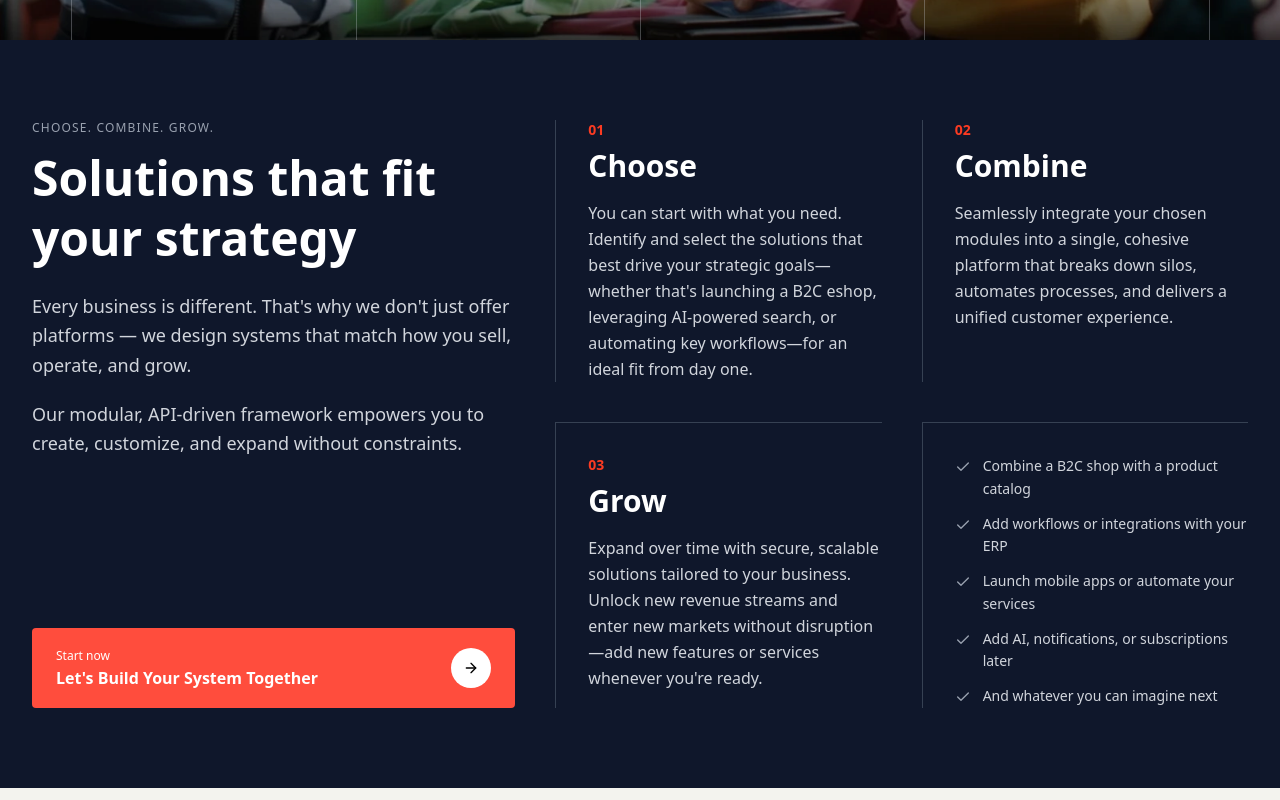
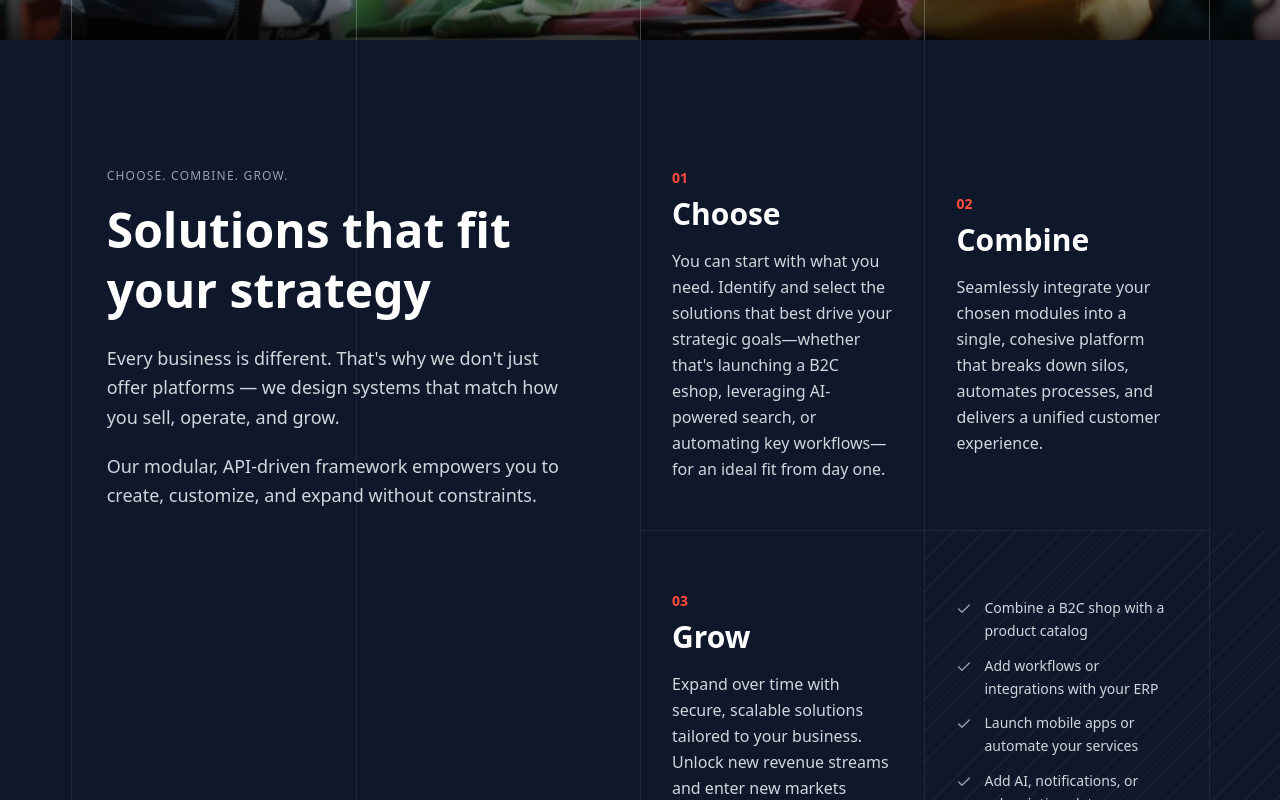
Before and after one commit to abdullah-fareed1/synergic, a Next.js app: page / in a window 1280 px wide. Shown: the part 760-1560 px from the top of the page. Built offline with nearby package versions, Linux system fonts and the light colour scheme.

Commit message:
updates to the choose grow section:  added grid lines and chaged positions

```diff
--- a/app/home/sections/ChooseCombineGrow.tsx
+++ b/app/home/sections/ChooseCombineGrow.tsx
@@ -13,8 +13,19 @@ export default function ChooseCombineGrow() {
   };
 
   return (
-    <section className="bg-slate-900 text-white py-16 md:py-20">
-            <div className="max-w-7xl mx-auto px-6 md:px-8">
+    <section className="bg-slate-900 text-white relative overflow-hidden">
+      <div className="max-w-full mx-auto relative py-16 md:py-20">
+        {/* Desktop Grid Lines - 18 column system */}
+        <div className="hidden md:block absolute inset-0 pointer-events-none">
+          {/* Vertical lines at positions 1, 5, 9, 13, 17 out of 18 */}
+          <div className="absolute left-[5.56%] top-0 bottom-0 w-px bg-gray-700 opacity-40" />
+          <div className="absolute left-[27.78%] top-0 bottom-0 w-px bg-gray-700 opacity-40" />
+          <div className="absolute left-[50%] top-0 bottom-0 w-px bg-gray-700 opacity-40" />
+          <div className="absolute left-[72.22%] top-0 bottom-0 w-px bg-gray-700 opacity-40" />
+          <div className="absolute left-[94.44%] top-0 bottom-0 w-px bg-gray-700 opacity-40" />
+        </div>
+
+        <div className="max-w-full mx-auto px-6 md:px-0 relative z-10">
           {/* Mobile Accordion Layout */}
           <div className="md:hidden">
             {/* Mobile Header */}
@@ -47,7 +58,7 @@ export default function ChooseCombineGrow() {
                 <div>
                   <div
                     className="font-bold text-sm mb-1"
-                        style={{ color: "var(--brand-red)" }}
+                    style={{ color: "#FF4D3D" }}
                   >
                     01
                   </div>
@@ -80,7 +91,7 @@ export default function ChooseCombineGrow() {
                 <div>
                   <div
                     className="font-bold text-sm mb-1"
-                        style={{ color: "var(--brand-red)" }}
+                    style={{ color: "#FF4D3D" }}
                   >
                     02
                   </div>
@@ -144,7 +155,7 @@ export default function ChooseCombineGrow() {
                 <div>
                   <div
                     className="font-bold text-sm mb-1"
-                        style={{ color: "var(--brand-red)" }}
+                    style={{ color: "#FF4D3D" }}
                   >
                     03
                   </div>
@@ -172,12 +183,12 @@ export default function ChooseCombineGrow() {
             <div className="pt-8">
               <button
                 className="w-full text-white px-6 py-5 rounded flex items-center justify-between group transition"
-                    style={{ backgroundColor: "var(--brand-red)" }}
+                style={{ backgroundColor: "#FF4D3D" }}
                 onMouseEnter={(e) =>
                   (e.currentTarget.style.backgroundColor = "#E63520")
                 }
                 onMouseLeave={(e) =>
-                      (e.currentTarget.style.backgroundColor = "var(--brand-red)")
+                  (e.currentTarget.style.backgroundColor = "#FF4D3D")
                 }
               >
                 <div className="text-left">
@@ -194,12 +205,13 @@ export default function ChooseCombineGrow() {
           </div>
 
           {/* Desktop Layout */}
-              <div className="hidden md:grid grid-cols-12 gap-8 lg:gap-10">
-                {/* Left Column - Header + CTA (spans 5 columns) */}
-                <div className="col-span-5 flex flex-col">
-                  {/* Header */}
-                  <div className="mb-auto">
-                    <p className="text-gray-400 text-xs tracking-widest mb-3 uppercase">
+          <div className="hidden md:block relative">
+            <div className="flex">
+              {/* Left Section - Line 1 to Center (5.56% to 50%) = 8 parts */}
+              <div className="flex flex-col justify-between" style={{ width: '50%' }}>
+                {/* Content Area - starts after line 1, ends at center */}
+                <div className="pl-[16.67%] pr-[11.11%] py-12">
+                  <p className="text-gray-400 text-xs tracking-widest mb-4 uppercase">
                     CHOOSE. COMBINE. GROW.
                   </p>
                   <h2 className="text-4xl lg:text-5xl font-bold mb-6 leading-tight">
@@ -210,15 +222,16 @@ export default function ChooseCombineGrow() {
                     platforms — we design systems that match how you sell,
                     operate, and grow.
                   </p>
-                    <p className="text-gray-300 text-base lg:text-lg mb-12 leading-relaxed">
+                  <p className="text-gray-300 text-base lg:text-lg leading-relaxed">
                     Our modular, API-driven framework empowers you to create,
                     customize, and expand without constraints.
                   </p>
                 </div>
 
-                  {/* CTA Button */}
+                {/* CTA Button - Starts after line 1, at line 2 (27.78%) */}
+                <div className="pl-[11.11%]">
                   <button
-                    className="w-full text-white px-6 py-5 rounded flex items-center justify-between group transition"
+                    className="w-full text-white px-8 py-6 flex items-center justify-between group transition"
                     style={{ backgroundColor: "#FF4D3D" }}
                     onMouseEnter={(e) =>
                       (e.currentTarget.style.backgroundColor = "#E63520")
@@ -238,14 +251,36 @@ export default function ChooseCombineGrow() {
                     </div>
                   </button>
                 </div>
+              </div>
 
-                {/* Right Side - 2x2 Grid (spans 7 columns) */}
-                <div className="col-span-7 grid grid-cols-2 gap-8 lg:gap-10">
+              {/* Right Section - Center to Line 5 (50% to 94.44%) = 8 parts */}
+              <div className="relative" style={{ width: '50%' }}>
+                {/* Horizontal line from center to line 5 */}
+                <div className="absolute left-0 top-1/2 h-px bg-gray-700 opacity-40" style={{ right: '11.11%' }} />
+
+                {/* Diagonal striped background - starts at line 4 (72.22% of screen) and goes to end of screen */}
+                <div
+                  className="absolute h-1/2 pointer-events-none"
+                  style={{
+                    left: "44.44%",
+                    right: "0",
+                    bottom: "0",
+                    backgroundImage: `repeating-linear-gradient(
+                      135deg,
+                      transparent,
+                      transparent 10px,
+                      rgba(100, 116, 139, 0.1) 10px,
+                      rgba(100, 116, 139, 0.1) 11px
+                    )`
+                  }}
+                />
+
+                <div className="grid grid-cols-2 grid-rows-2 h-full" style={{ paddingRight: '11.11%' }}>
                   {/* Choose - Top Left */}
-                  <div className="col-span-1 border-l border-gray-700 pl-6 lg:pl-8">
+                  <div className="px-8 py-12 flex flex-col justify-center">
                     <div
                       className="font-bold mb-2 text-sm"
-                      style={{ color: "var(--brand-red)" }}
+                      style={{ color: "#FF4D3D" }}
                     >
                       01
                     </div>
@@ -259,10 +294,10 @@ export default function ChooseCombineGrow() {
                   </div>
 
                   {/* Combine - Top Right */}
-                  <div className="col-span-1 border-l border-gray-700 pl-6 lg:pl-8">
+                  <div className="px-8 py-12 flex flex-col justify-center">
                     <div
                       className="font-bold mb-2 text-sm"
-                      style={{ color: "var(--brand-red)" }}
+                      style={{ color: "#FF4D3D" }}
                     >
                       02
                     </div>
@@ -275,10 +310,10 @@ export default function ChooseCombineGrow() {
                   </div>
 
                   {/* Grow - Bottom Left */}
-                  <div className="col-span-1 border-l border-t border-gray-700 pl-6 lg:pl-8 pt-8">
+                  <div className="px-8 py-12 flex flex-col justify-center">
                     <div
                       className="font-bold mb-2 text-sm"
-                      style={{ color: "var(--brand-red)" }}
+                      style={{ color: "#FF4D3D" }}
                     >
                       03
                     </div>
@@ -292,7 +327,7 @@ export default function ChooseCombineGrow() {
                   </div>
 
                   {/* Checklist - Bottom Right */}
-                  <div className="col-span-1 border-l border-t border-gray-700 pl-6 lg:pl-8 pt-8 flex items-center">
+                  <div className="px-8 py-12 flex items-center relative z-10">
                     <div className="space-y-3">
                       <div className="flex items-start space-x-3">
                         <Check className="w-4 h-4 text-gray-400 mt-1 shrink-0" />
@@ -329,6 +364,9 @@ export default function ChooseCombineGrow() {
                 </div>
               </div>
             </div>
+          </div>
+        </div>
+      </div>
     </section>
   );
 }
```
Lines whose indentation alone changed are shown as unchanged.
